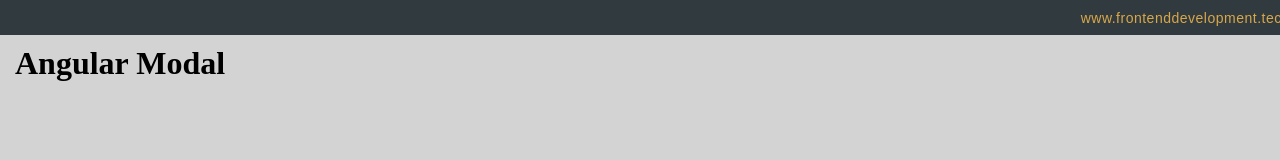
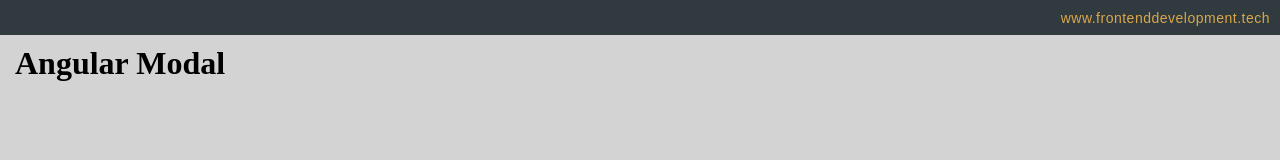
Before and after one commit to eastcoastdeveloper/angular-modal-mock, an Angular app: page / in a window 1280 px wide. Shown: the top 160 px of the page. Built offline with nearby package versions, Linux system fonts and the light colour scheme.

Commit message:
1 file modified

```diff
--- a/src/global_styles.scss
+++ b/src/global_styles.scss
@@ -1,6 +1,7 @@
 .website {
   font: normal 14px sans-serif;
   letter-spacing: 0.5px;
+  box-sizing: border-box;
   display: block;
   text-align: right;
   cursor: pointer;
@@ -10,7 +11,7 @@
   text-decoration: none;
   position: absolute;
   width: 100%;
-  height: 15px;
+  height: 35px;
   z-index: 1;
 }
 
```
